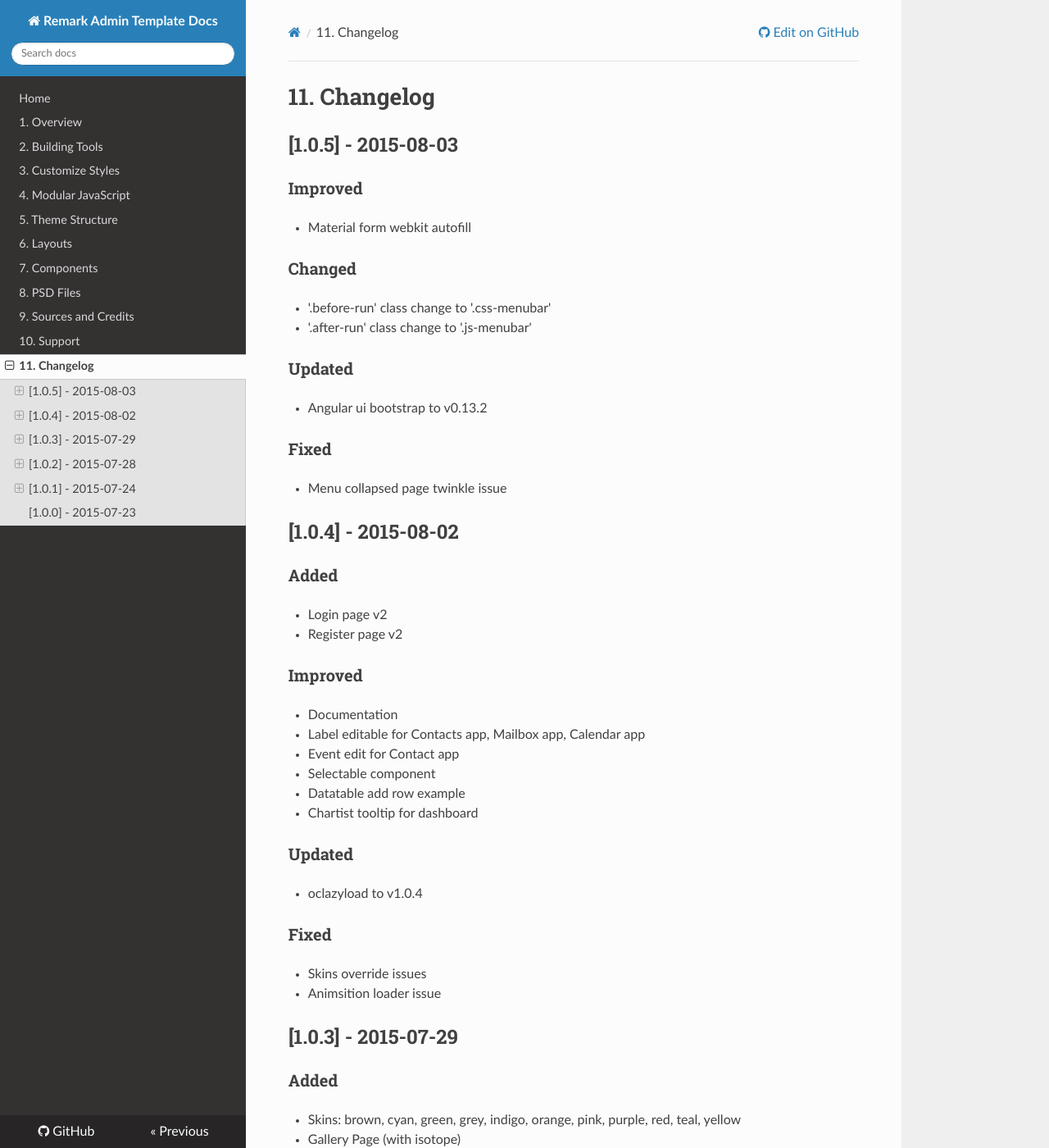
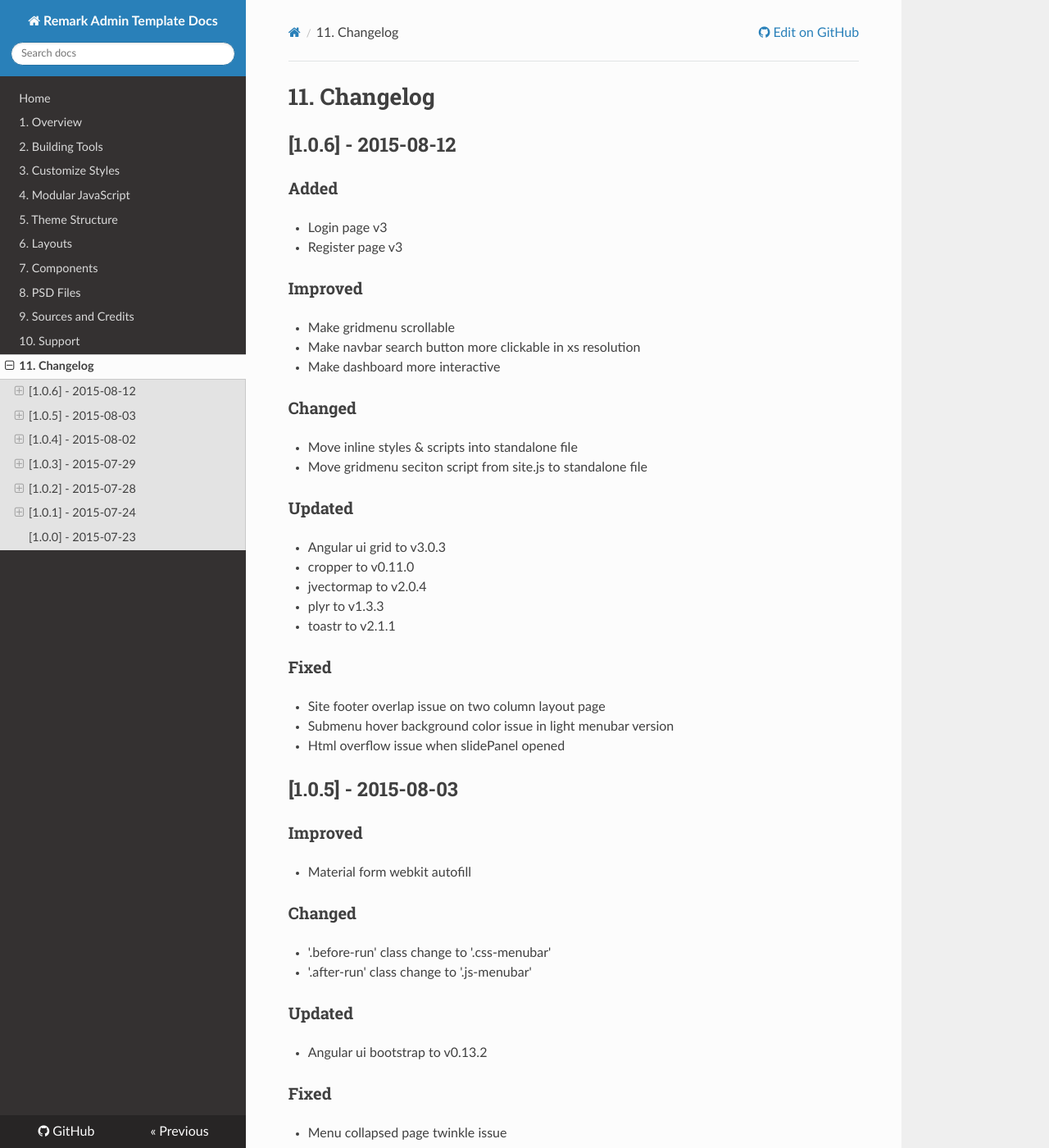
Before and after one commit to thecreation/remark-docs, an MkDocs documentation site: the page built from docs/changelog.md, in a window 1280 px wide and 1400 px high. Shown: the whole window at 82% size. Built offline with MkDocs 1.6.1, drawn with Linux system fonts in a browser that asks for light colours; nearby versions of some CDN libraries; old or Windows-style settings are respelled for this version of MkDocs.

Commit message:
commit message

```diff
--- a/docs/changelog.md
+++ b/docs/changelog.md
@@ -1,4 +1,31 @@
 #11. Changelog
+
+[1.0.6] - 2015-08-12
+--------------------
+### Added
+- Login page v3
+- Register page v3
+
+### Improved
+- Make gridmenu scrollable
+- Make navbar search button more clickable in xs resolution
+- Make dashboard more interactive
+
+### Changed
+- Move inline styles & scripts into standalone file
+- Move gridmenu seciton script from site.js to standalone file
+
+### Updated
+- Angular ui grid to v3.0.3
+- cropper to v0.11.0
+- jvectormap to v2.0.4
+- plyr to v1.3.3
+- toastr to v2.1.1
+
+### Fixed
+- Site footer overlap issue on two column layout page
+- Submenu hover background color issue in light menubar version
+- Html overflow issue when slidePanel opened
 
 [1.0.5] - 2015-08-03
 --------------------
```
Also changed, not shown: docs/credits.md (+10 -10 lines), resources.json (+10 -11 lines).
